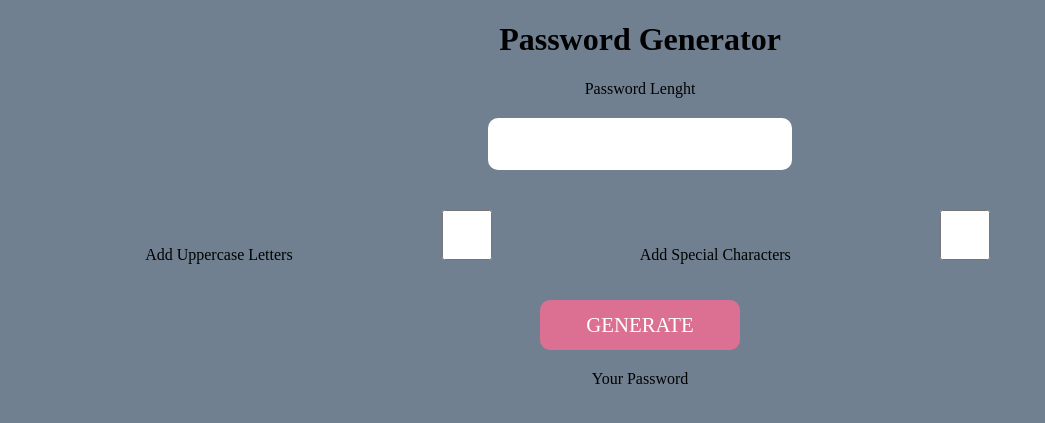
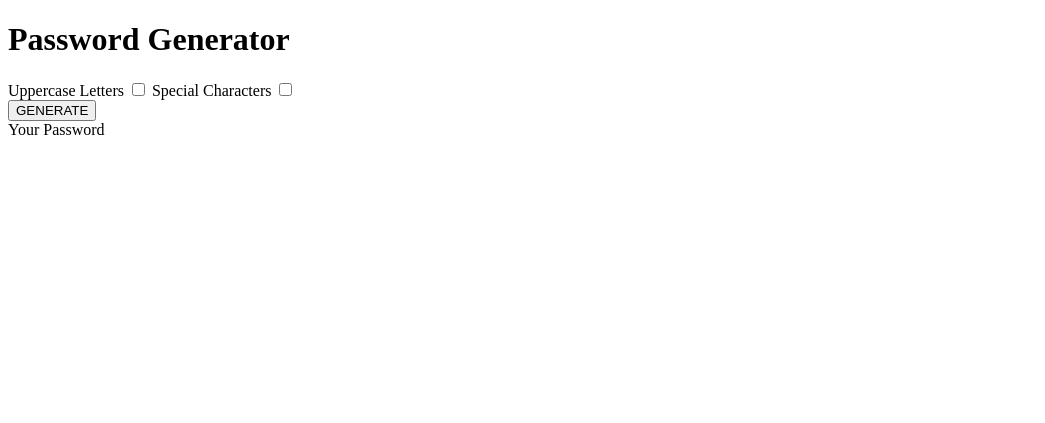
Before and after one commit to paulobistenealexandrino/PasswordGeneratorWebApp, a Flask app: page / in a window 1280 px wide. Shown: the top 423 px of the page, without its empty margins (0-1045 px from the left). Run offline with Flask 3, Linux system fonts and the light colour scheme.

Commit message:
Adicionados botões para personalização de senha no app

```diff
--- a/src/app.py
+++ b/src/app.py
@@ -1,4 +1,4 @@
-from flask import Flask, render_template
+from flask import Flask, render_template, request
 from utils import Password
 
 app = Flask(__name__)
@@ -9,7 +9,13 @@ def homepage():
 
 @app.route('/new_password', methods=['POST'])
 def new_password():
-    new_password = Password.Password()
+    add_uppercase = False
+    add_special = False
+    if 'has_uppercase' in request.form:
+        add_uppercase = True
+    if 'has_special' in request.form:
+        add_special = True
+    new_password = Password.Password(has_uppercase=add_uppercase, has_special=add_special)
     new_password.generate()
     return render_template('homepage.html', password=new_password.content)
 
--- a/src/templates/homepage.html
+++ b/src/templates/homepage.html
@@ -3,19 +3,17 @@
   <head>
     <meta charset="UTF-8">
     <title>Password Generator</title>
+    <!--
     <link rel="stylesheet" href="{{ url_for('static', filename='css/main.css')}}">
+  -->
   </head>
   <body>
     <h1>Password Generator</h1>
-    <form action="new_password" method="post">
-      <label for="length">Password Lenght</label>
-      <br>
-      <input type="number" value="Length", id="length">
-      <br>
-      <label for="has_uppercase">Add Uppercase Letters</label>
-      <input type="checkbox", value="add_uppercase", id="has_uppercase">
-      <label for="has_special">Add Special Characters</label>
-      <input type="checkbox", value="add_special", id="has_special">
+    <form action="/new_password" method="post">
+      <label for="has_uppercase">Uppercase Letters</label>
+      <input type="checkbox", name="has_uppercase", id="has_uppercase">
+      <label for="has_special">Special Characters</label>
+      <input type="checkbox", name="has_special", id="has_special">
       <br>
       <input type="submit" value="GENERATE" id="new_password">
       <br>
```
